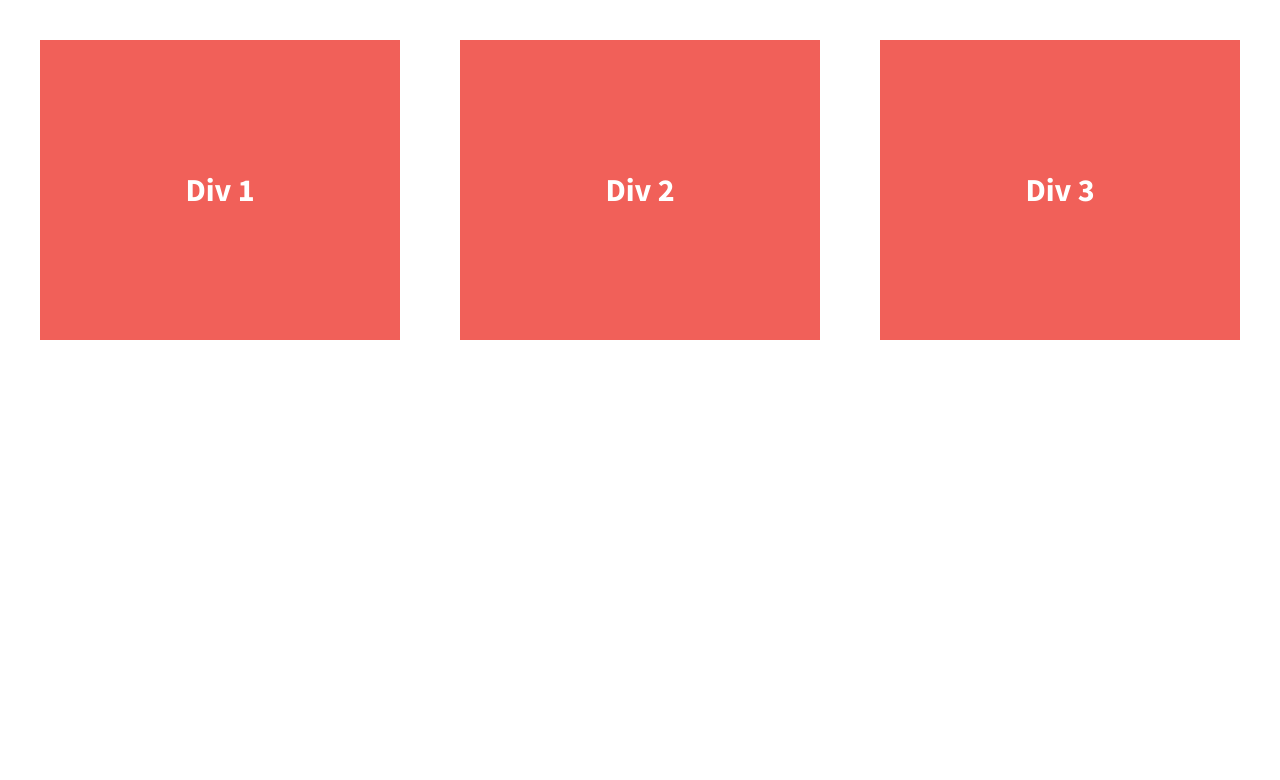
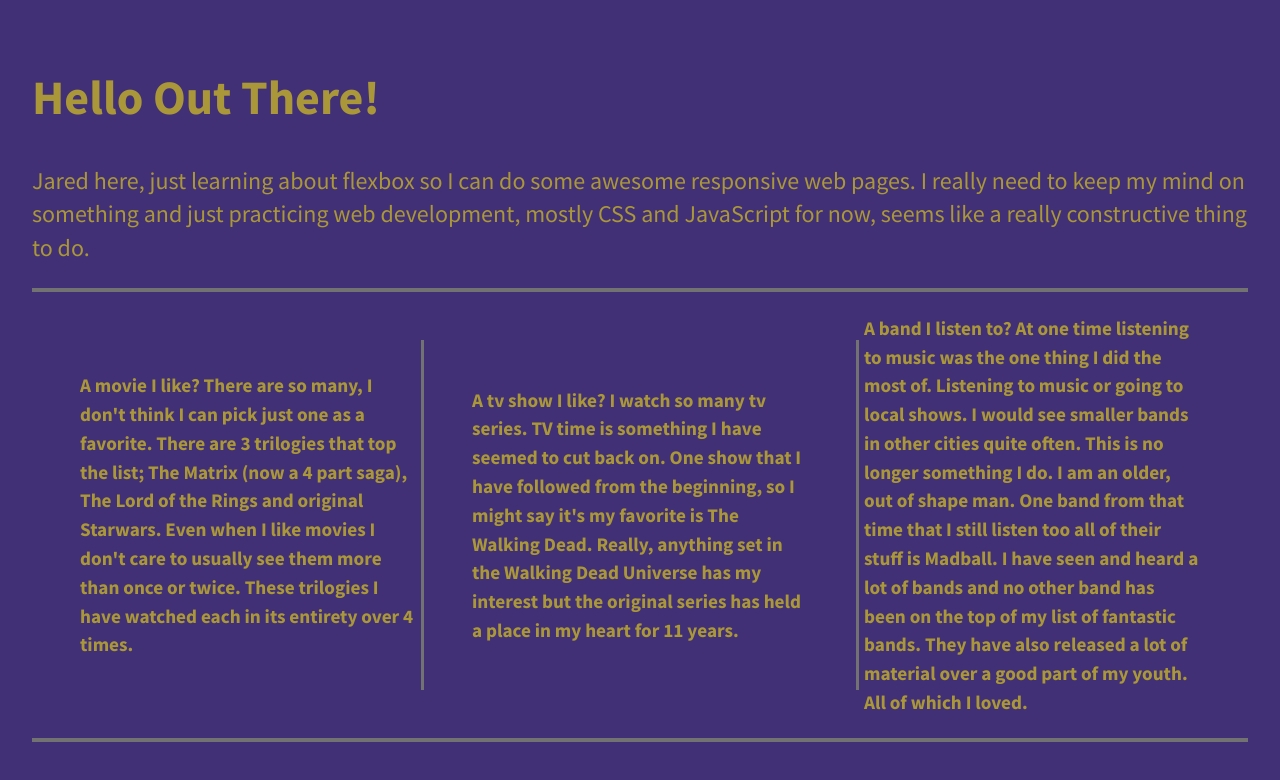
Before and after one commit to intherightdirection/flexbox-practice, a plain HTML site: page index.html in a window 1280 px wide. Drawn offline with nearby package versions, Linux system fonts and the light colour scheme.

Commit message:
First commit

```diff
--- a/css/main.css
+++ b/css/main.css
@@ -97,21 +97,42 @@ textarea {
 
 
 html {
-    background-color: #fff;
+    background-color: #413075;
     height: 100%;
 }
 
 body {
     font-family: 'Source Sans Pro', sans-serif;
     padding: 2em;
-    font-size: 1.25em;
+    font-size: 16px;
     height: 100%;
+    color: #aa9739;
+}
+
+h1 {
+    font-size: 3em;
+}
+
+.intro {
+    font-size: 1.5em;
 }
 
 .wrapper {
     display: flex;
+    flex-wrap: wrap;
     justify-content: space-between;
+    align-items: center;
     font-weight: 700;
+    border-top: .3em solid #727273;
+    border-bottom: .3em solid #727273;
+    padding: 3em;
+}
+
+.div-2 {
+    border-right: .2em solid #727273;
+    padding-right: 2.5em;
+    border-left: .2em solid #727273;
+    padding-left: 2.5em;
 }
 
 .div-1,
@@ -121,11 +142,9 @@ body {
     width: 30%;
     justify-content: center;
     align-items: center;
-    color: #fff;
     line-height: 1.5em;
-    font-size: 1.6em;
-    background-color: #f16059;
-    height: 300px;
+    font-size: 1.2em;
+    height: 350px;
 }
 
 
--- a/index.html
+++ b/index.html
@@ -1,5 +1,6 @@
 <!doctype html>
 <html class="no-js" lang="">
+
     <head>
         <meta charset="utf-8">
         <meta http-equiv="x-ua-compatible" content="ie=edge">
@@ -16,36 +17,70 @@
         <link href='http://fonts.googleapis.com/css?family=Lora:700' rel='stylesheet' type='text/css'>
         <link href='http://fonts.googleapis.com/css?family=Source+Sans+Pro:400,700' rel='stylesheet' type='text/css'>
     </head>
+
     <body>
         <!--[if lt IE 8]>
             <p class="browserupgrade">You are using an <strong>outdated</strong> browser. Please <a href="http://browsehappy.com/">upgrade your browser</a> to improve your experience.</p>
         <![endif]-->
+        <header>
+            <h1>Hello Out There!</h1>
+        </header>
+
+        <section class="intro">
+            <p>Jared here, just learning about flexbox so I can do some awesome responsive web pages. I really need to
+                keep
+                my mind on something and just practicing web development, mostly CSS and JavaScript for now, seems like
+                a
+                really constructive thing to do.</p>
+        </section>
 
         <section class="wrapper">
             <div class="div-1">
-                Div 1
+                <p>A movie I like? There are so many, I don't think I can pick just one as a favorite. There are 3
+                    trilogies that top the list; The Matrix (now a 4 part saga), The Lord of the Rings and original
+                    Starwars. Even when I like movies I don't care to usually see them more than once or twice. These
+                    trilogies I have watched each in its entirety over 4 times.</p>
             </div>
             <div class="div-2">
-                Div 2
+                <p>A tv show I like? I watch so many tv series. TV time is something I have seemed to cut
+                    back on. One show that I have followed from the beginning, so I might say it's my favorite is The
+                    Walking Dead. Really, anything set in the Walking Dead Universe has my interest but the original
+                    series has held a place in my heart for 11 years.</p>
             </div>
             <div class="div-3">
-                Div 3
+                <p>A band I listen to? At one time listening to music was the one thing I did the most of. Listening to
+                    music or going to local shows. I would see smaller bands in other cities quite often. This is no
+                    longer something I do. I am an older, out of shape man. One band from that time that I still listen
+                    too all of their stuff is Madball. I have seen and heard a lot of bands and no other band has been
+                    on the top of my list of fantastic bands. They have also released a lot of material over a good part
+                    of my youth. All of which I loved.</p>
             </div>
         </section>
 
         <script src="https://ajax.googleapis.com/ajax/libs/jquery/1.11.3/jquery.min.js"></script>
-        <script>window.jQuery || document.write('<script src="js/vendor/jquery-1.11.3.min.js"><\/script>')</script>
+        <script>
+            window.jQuery || document.write('<script src="js/vendor/jquery-1.11.3.min.js"><\/script>')
+        </script>
         <script src="js/plugins.js"></script>
         <script src="js/main.js"></script>
 
         <!-- Google Analytics: change UA-XXXXX-X to be your site's ID. -->
         <script>
-            (function(b,o,i,l,e,r){b.GoogleAnalyticsObject=l;b[l]||(b[l]=
-            function(){(b[l].q=b[l].q||[]).push(arguments)});b[l].l=+new Date;
-            e=o.createElement(i);r=o.getElementsByTagName(i)[0];
-            e.src='https://www.google-analytics.com/analytics.js';
-            r.parentNode.insertBefore(e,r)}(window,document,'script','ga'));
-            ga('create','UA-XXXXX-X','auto');ga('send','pageview');
+            (function (b, o, i, l, e, r) {
+                b.GoogleAnalyticsObject = l;
+                b[l] || (b[l] =
+                    function () {
+                        (b[l].q = b[l].q || []).push(arguments)
+                    });
+                b[l].l = +new Date;
+                e = o.createElement(i);
+                r = o.getElementsByTagName(i)[0];
+                e.src = 'https://www.google-analytics.com/analytics.js';
+                r.parentNode.insertBefore(e, r)
+            }(window, document, 'script', 'ga'));
+            ga('create', 'UA-XXXXX-X', 'auto');
+            ga('send', 'pageview');
         </script>
     </body>
+
 </html>
```
